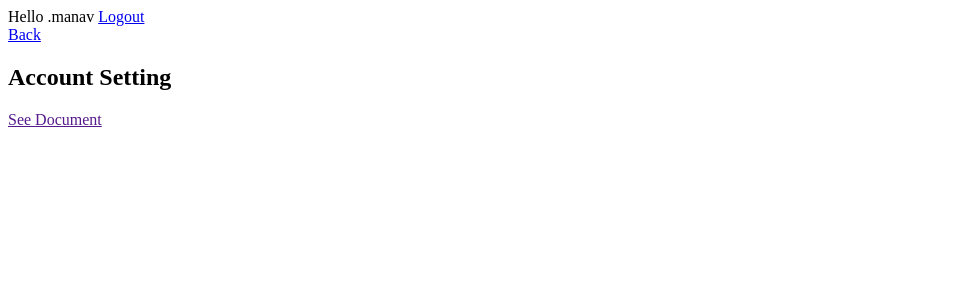
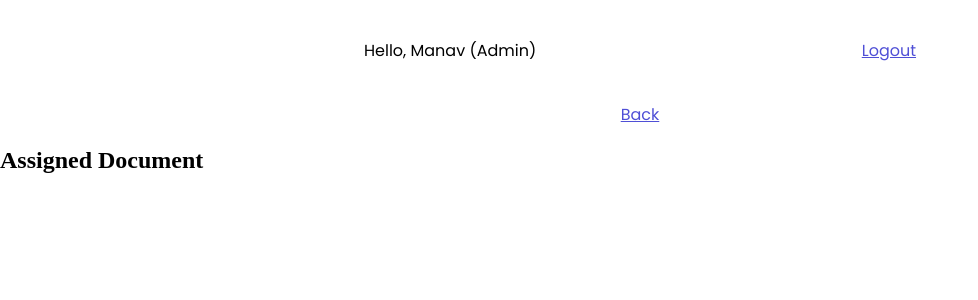
Before and after one commit to ML2712/sdl_upload, a Django app: template sdl_upload/templates/account_set.htm in a window 1280 px wide. Shown: the top 300 px of the page, without its empty margins (0-978 px from the left). Run offline with Django 4.2, Linux system fonts and the light colour scheme; a user stored in the database is signed in; data comes from the database, SQL or seed files in the repository; the template is opened without the code that fills it: most values are stand-ins (such as "Sample title", 1, 10 or a date in 2020).

Commit message:
Add files via upload

```diff
--- a/sdl_upload/content/decorators.py
+++ b/sdl_upload/content/decorators.py
@@ -41,4 +41,7 @@ def admin_only(view_func):
         if group == 'admin':
             return view_func(request, *args, **kwargs)
 
+        else:
+            return redirect('login')
+
     return wrapper_function
--- a/sdl_upload/content/models.py
+++ b/sdl_upload/content/models.py
@@ -9,7 +9,7 @@ class Client(models.Model):
     name = models.CharField(max_length=200, null=True)
     phone = models.CharField(max_length=200, null=True)
     email = models.CharField(max_length=200, null=True)
-    profile_pic = models.FileField(null=True, blank=True)
+    profile_document = models.FileField(null=True, blank=True)
     date_created = models.DateTimeField(auto_now_add=True, null=True)
 
     def __str__(self):
--- a/sdl_upload/sdl_upload/settings.py
+++ b/sdl_upload/sdl_upload/settings.py
@@ -120,6 +120,8 @@ USE_TZ = True
 
 STATIC_URL = 'static/'
 
+STATIC_ROOT = os.path.join(BASE_DIR, 'static')
+
 MEDIA_URL = '/media/'
 
 MEDIA_ROOT = os.path.join(BASE_DIR, 'static/media')
--- a/sdl_upload/templates/account_set.htm
+++ b/sdl_upload/templates/account_set.htm
@@ -4,7 +4,7 @@
 
 <a href="{% url 'user-page' %}">Back</a>
 
-<h2>Account Setting</h2>
+<h2>Assigned Document</h2>
 <!-- <img src="{{request.user.client.profile_pic.url}}" alt=""> -->
-<a href="{{request.user.client.profile_pic.url}}">See Document</a>
+
 {% endblock content %}
--- a/sdl_upload/templates/home.htm
+++ b/sdl_upload/templates/home.htm
@@ -1,35 +1,79 @@
 <!DOCTYPE html>
+{% load static %}
 <html lang="en">
 
 <head>
     <meta charset="UTF-8">
     <meta http-equiv="X-UA-Compatible" content="IE=edge">
     <meta name="viewport" content="width=device-width, initial-scale=1.0">
-    <title>Document</title>
+    <link rel="preconnect" href="https://fonts.googleapis.com">
+    <link rel="preconnect" href="https://fonts.gstatic.com" crossorigin>
+    <link href="https://fonts.googleapis.com/css2?family=Poppins:wght@400;500&display=swap" rel="stylesheet">
+    {% if title %}
+    <title>{{title}}</title>
+    {% else %}
+    <title>Work Easy | SDL</title>
+    {% endif %}
+    <style>
+        body {
+            margin: 0;
+            padding: 0;
+            list-style: none;
+            /* background-color: #7abecc !important; */
+        }
+
+        nav {
+            display: flex;
+            justify-content: space-evenly;
+            padding: 3%;
+            font-family: 'Poppins', sans-serif;
+            text-transform: capitalize;
+            /* color: #f8f8ff; */
+        }
+
+        nav a {
+            color: #4f4fd6;
+        }
+
+        h1,
+        h3 {
+            font-family: 'Poppins', sans-serif;
+            text-align: center;
+            /* color: #f8f8ff; */
+            font-size: 24px;
+            letter-spacing: 0.07rem;
+        }
+
+        a {
+            display: flex;
+            color: #4f4fd6;
+            justify-content: center;
+            font-family: 'Poppins', sans-serif;
+        }
+    </style>
 </head>
 
 <body>
     {% block nav %}
     {% if request.user.is_staff %}
     <nav>
-        <span>Hello .{{request.user}}</span>
-        <span><a href="{% url 'logout' %}">Logout</a></span>
+        <li>
+            <span>Hello, {{request.user}} (Admin)</span>
+        </li>
+        <li>
+            <span><a href="{% url 'logout' %}">Logout</a></span>
+        </li>
     </nav>
     {% else %}
-    <li>
-        <a href="{% url 'account' %}">settings</a>
-    </li>
+    <!-- <li>
+        <a href="{% url 'user-page' %}">settings</a>
+    </li> -->
     {% endif %}
     {% endblock nav %}
 
     {% block content %}
-    <h1>Homepage</h1>
+    <h1>Admin Dashboard</h1>
     <section>
-        <!-- <form action="" method="POST">
-            {% csrf_token %}
-            {{form.as_p}}
-            <input type="submit" value="Upload">
-        </form> -->
     </section>
     {% endblock content %}
 </body>
```
Also changed, not shown: sdl_upload/static/css/style.css (added, +12 -0 lines), sdl_upload/templates/user.htm (+7 -2 lines), sdl_upload/content/migrations/0008_rename_profile_pic_client_profile_document.py (added), sdl_upload/db.sqlite3.
